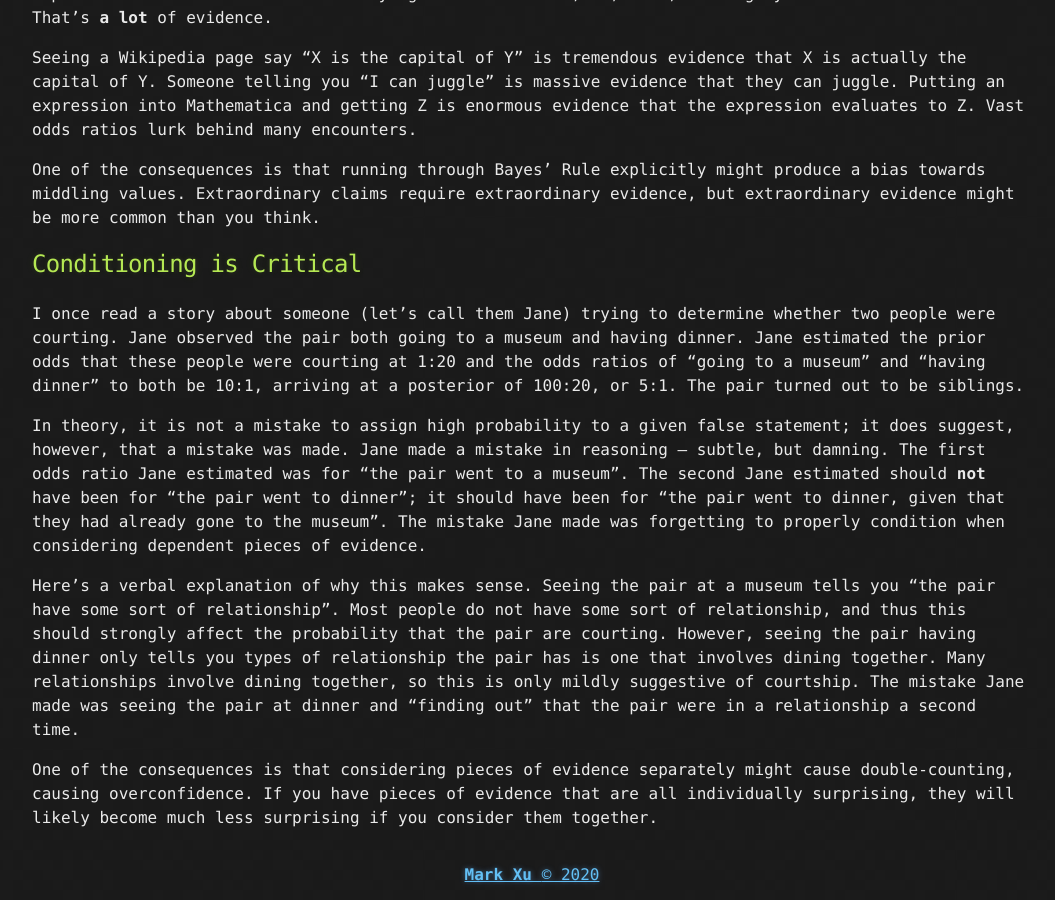
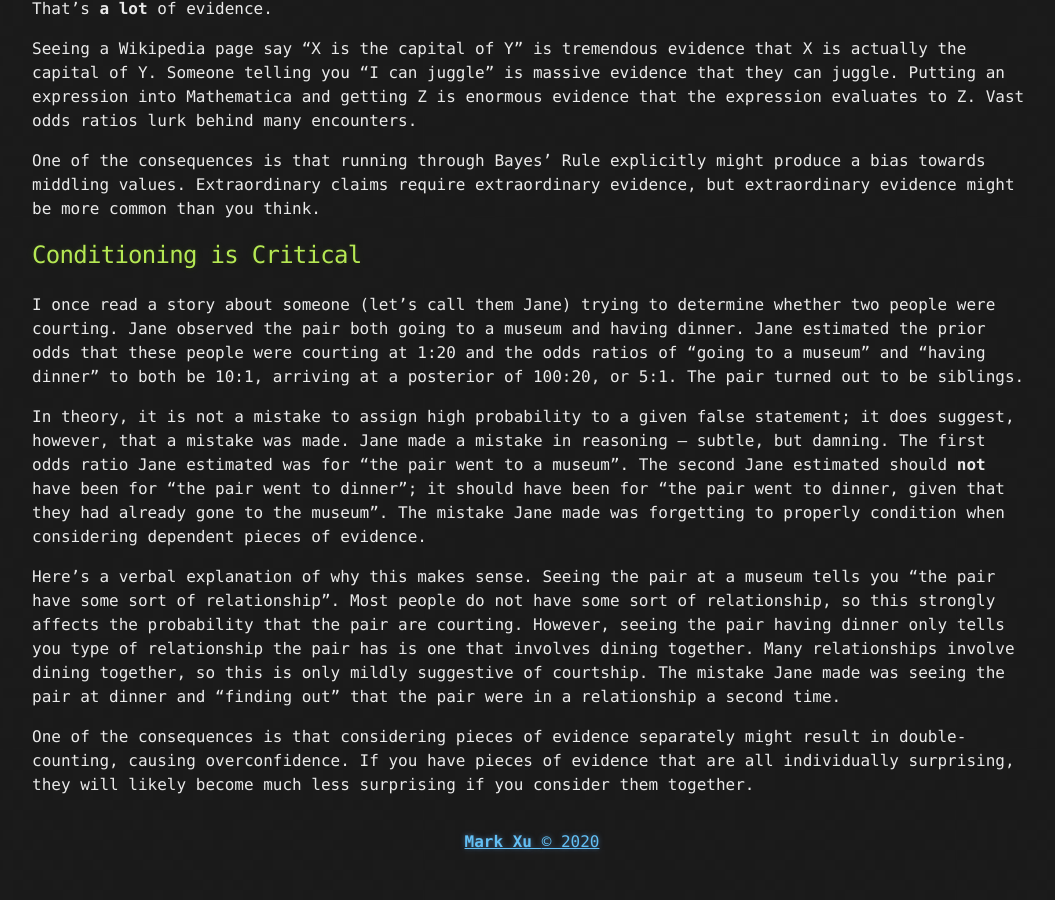
Before and after one commit to tocttou/hacker-blog, a Jekyll site: the page built from _posts/2020-8-4-Three-Bayes-Learnings.md, in a window 1280 px wide and 900 px high, scrolled down 1379 px. Shown: the whole window, without its empty margins (108-1163 px from the left). Built offline with Jekyll 4.4.1, drawn with Linux system fonts in a browser that asks for light colours; after the commit the page ends 2246 px from its top, so only the background shows below that; some of the changed text lies outside the part shown.

Commit message:
Update 2020-8-4-Three-Bayes-Learnings.md

```diff
--- a/_posts/2020-8-4-Three-Bayes-Learnings.md
+++ b/_posts/2020-8-4-Three-Bayes-Learnings.md
@@ -8,8 +8,6 @@ published: true
 As such, I spend a reasonable amount of time comparing my own thought processes to the Bayesian updates that they approximate. Here are three situations where my initial thinking went astray.
 
 (Bayes' Rule is much easier to understand in terms of ratios. Buck explains why [here](http://shlegeris.com/2019/12/01/bayes).)
-
-***
 
 ## Update Multiple Hypotheses
 
@@ -43,6 +41,6 @@ I once read a story about someone (let's call them Jane) trying to determine whe
 
 In theory, it is not a mistake to assign high probability to a given false statement; it does suggest, however, that a mistake was made. Jane made a mistake in reasoning --- subtle, but damning. The first odds ratio Jane estimated was for "the pair went to a museum". The second Jane estimated should __not__ have been for "the pair went to dinner"; it should have been for "the pair went to dinner, given that they had already gone to the museum". The mistake Jane made was forgetting to properly condition when considering dependent pieces of evidence.
 
-Here's a verbal explanation of why this makes sense. Seeing the pair at a museum tells you "the pair have some sort of relationship". Most people do not have some sort of relationship, and thus this should strongly affect the probability that the pair are courting. However, seeing the pair having dinner only tells you types of relationship the pair has is one that involves dining together. Many relationships involve dining together, so this is only mildly suggestive of courtship. The mistake Jane made was seeing the pair at dinner and "finding out" that the pair were in a relationship a second time.
+Here's a verbal explanation of why this makes sense. Seeing the pair at a museum tells you "the pair have some sort of relationship". Most people do not have some sort of relationship, so this strongly affects the probability that the pair are courting. However, seeing the pair having dinner only tells you type of relationship the pair has is one that involves dining together. Many relationships involve dining together, so this is only mildly suggestive of courtship. The mistake Jane made was seeing the pair at dinner and "finding out" that the pair were in a relationship a second time.
 
-One of the consequences is that considering pieces of evidence separately might cause double-counting, causing overconfidence. If you have pieces of evidence that are all individually surprising, they will likely become much less surprising if you consider them together.
+One of the consequences is that considering pieces of evidence separately might result in double-counting, causing overconfidence. If you have pieces of evidence that are all individually surprising, they will likely become much less surprising if you consider them together.
```
Also changed, not shown: other parts of _posts/2020-8-4-Three-Bayes-Learnings.md (+1 -1 lines).
